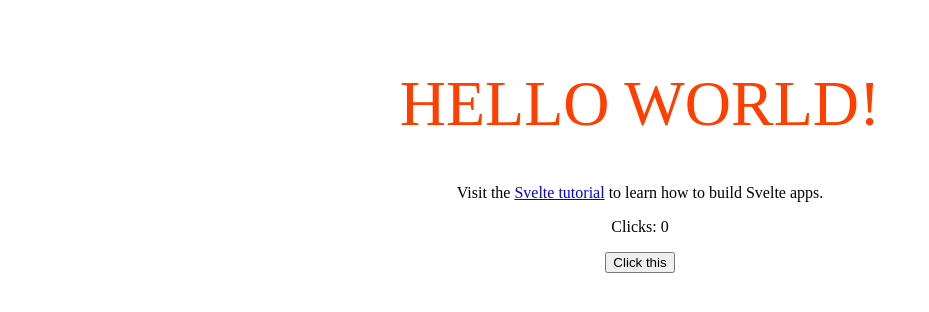
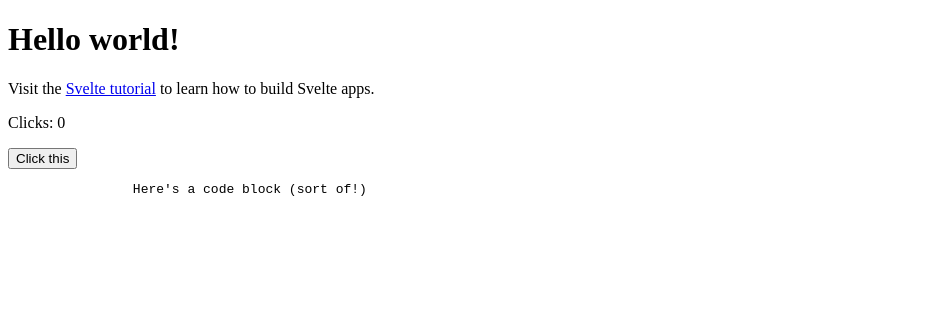
Before and after one commit to dgrundel/scribble, a Svelte app: page / in a window 1280 px wide. Shown: the top 312 px of the page, without its empty margins (0-929 px from the left). Built offline with nearby package versions, Linux system fonts and the light colour scheme; the HTML template or start-up script is replaced by a standard one.

Commit message:
it builds and apk works! (+ fonts)

```diff
--- a/src/App.svelte
+++ b/src/App.svelte
@@ -8,26 +8,8 @@
 	<p>Visit the <a href="https://svelte.dev/tutorial">Svelte tutorial</a> to learn how to build Svelte apps.</p>
 	<p>Clicks: {count}</p>
 	<button on:click={() => { count += 1; }}>Click this</button>
+
+	<pre>
+		Here's a code block (sort of!)
+	</pre>
 </main>
-
-<style>
-	main {
-		text-align: center;
-		padding: 1em;
-		max-width: 240px;
-		margin: 0 auto;
-	}
-
-	h1 {
-		color: #ff3e00;
-		text-transform: uppercase;
-		font-size: 4em;
-		font-weight: 100;
-	}
-
-	@media (min-width: 640px) {
-		main {
-			max-width: none;
-		}
-	}
-</style>
```
Also changed, not shown: package.json (+9 -5 lines), 27 other files (tests, documents, lock files or other folders).
